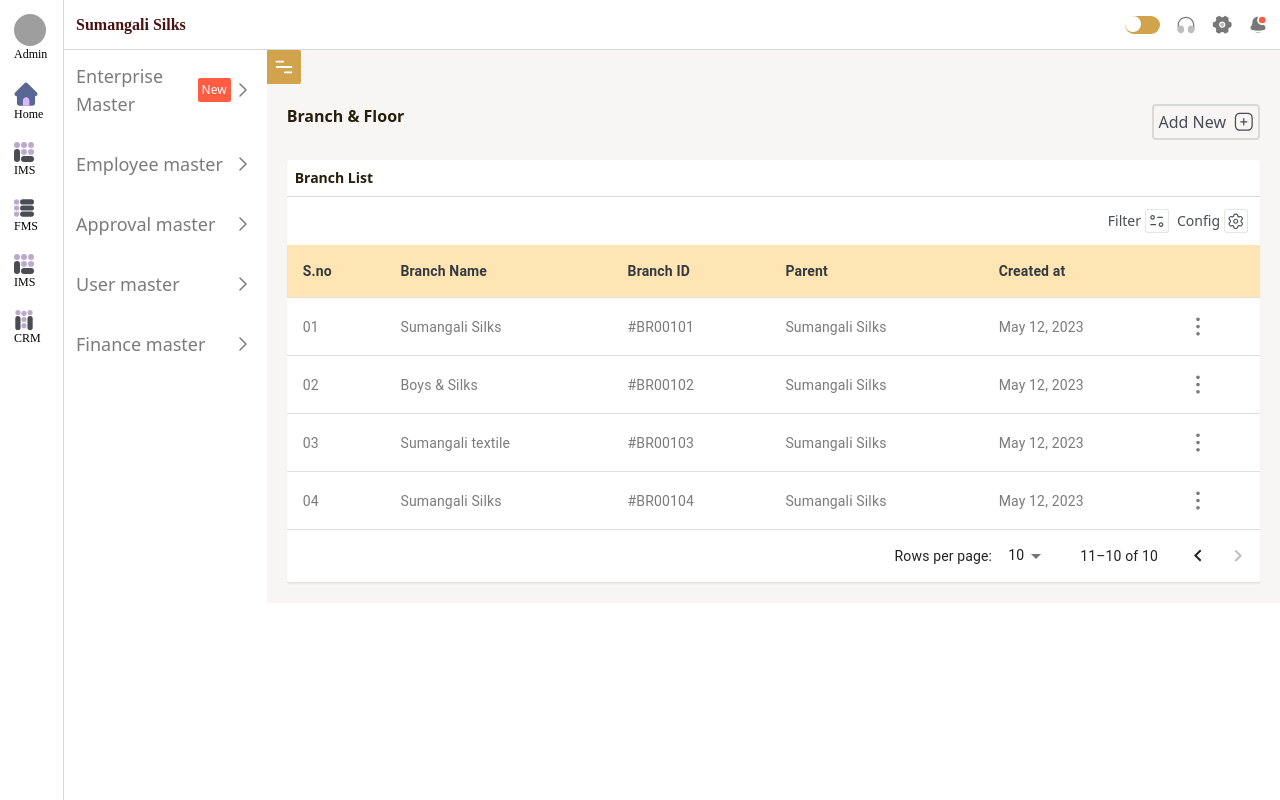
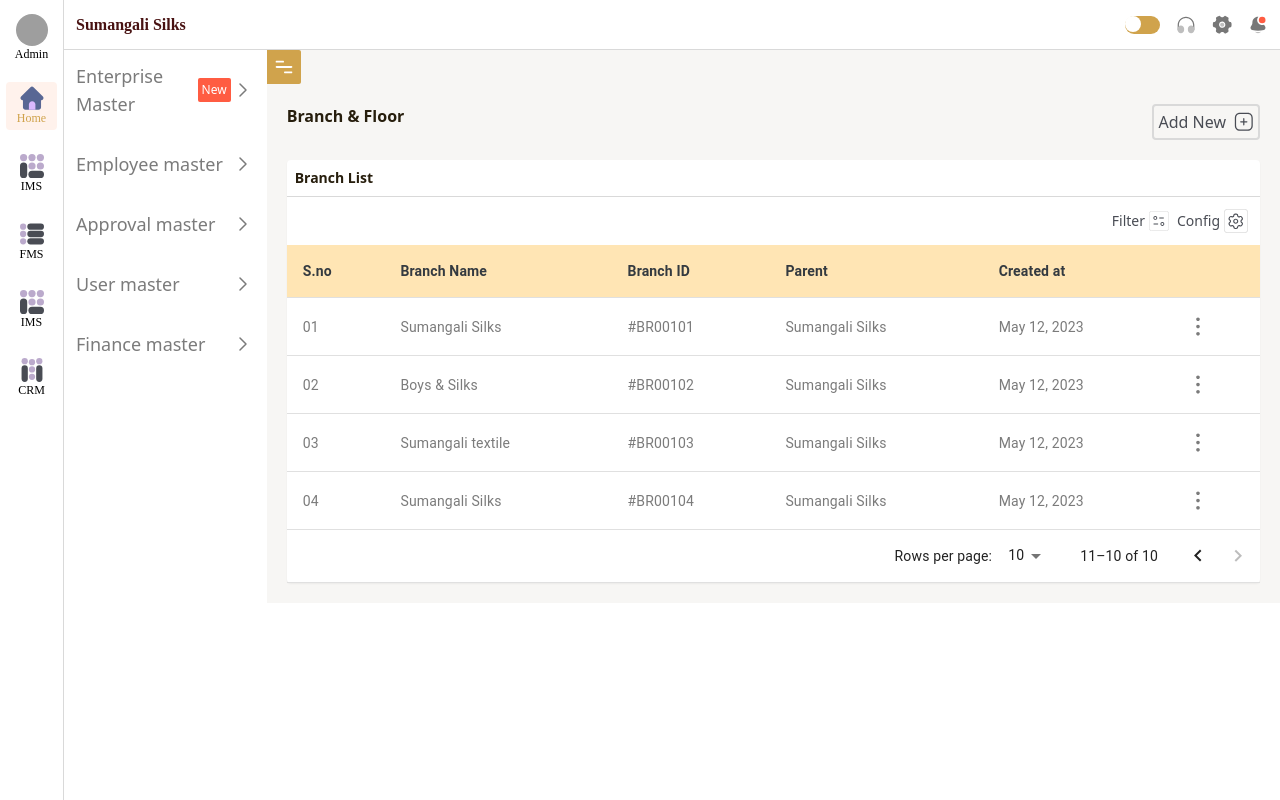
Before and after one commit to Raselraj-K/sumangali-silks-ui, a React (Create React App) app: page / in a window 1280 px wide. Built offline with nearby package versions, Linux system fonts and the light colour scheme; grey boxes are pictures that could not be loaded.

Commit message:
hover effedct added

```diff
--- a/src/Components/HomePageMenu.js
+++ b/src/Components/HomePageMenu.js
@@ -42,13 +42,11 @@
               key={i}
               className="p-2 flex justify-between cursor-pointer text-theme-text-color text-lg font-medium items-center"
             >
-              {link.name}
-              {link.name === "Enterprise Master" ? (
+              <span className="hover:text-clr-hover">{link.name}</span>
+              {link.name === "Enterprise Master" && (
                 <span className="bg-new-tag text-xs p-1 rounded-sm text-white-color">
                   New
                 </span>
-              ) : (
-                ""
               )}
               <img src={RightArrow} alt="" />
             </Link>
--- a/src/Components/StaticSideBar.js
+++ b/src/Components/StaticSideBar.js
@@ -3,11 +3,40 @@
 import CRM from "../Assets/Icons/CRM.svg";
 import FMS from "../Assets/Icons/FMS.svg";
 import IMS from "../Assets/Icons/IMS.svg";
+import { NavLink } from "react-router-dom";
 
 function StaticSideBar() {
+  const sideBar = [
+    {
+      label: "Home",
+      icon: HomeIcon,
+      to: "/",
+    },
+    {
+      label: "IMS",
+      icon: IMS,
+      to: "IMS",
+    },
+    {
+      label: "FMS",
+      icon: FMS,
+      to: "FMS",
+    },
+    {
+      label: "IMS",
+      icon: IMS,
+      to: "IMS",
+    },
+    {
+      label: "CRM",
+      icon: CRM,
+      to: "CRM",
+    },
+  ];
+
   return (
-    <div className=" w-10 min-h-screen pt-3.5 p-3.5 border-r-[1px] border-border-color flex flex-col gap-5 justify-start">
-      <div className="si-profile flex flex-col justify-center cursor-pointer">
+    <div className=" w-10 min-h-screen pt-3.5 pl-1.5 pr-1.5 border-r-[1px] border-border-color flex flex-col gap-5 justify-start">
+      <div className=" flex flex-col justify-center cursor-pointer items-center">
         <img
           className="h-8 w-8 rounded-full"
           src="https://lh3.googleusercontent.com/ogw/AOLn63G_za-DTqZRehnaViBROuGguI69GAY7Q1ebdLULJw=s64-c-mo"
@@ -15,26 +44,49 @@
         />
         <span className="text-xs font-medium font-karla">Admin</span>
       </div>
-      <div className="si-home flex flex-col justify-center cursor-pointer ">
+      {sideBar.map((list) => {
+        return (
+          <NavLink
+            to={list.label === "Admin" ? "admin" : list.to}
+            style={({ isActive }) => ({
+              color: isActive && "#D0A34C",
+              background: isActive && "#FFF2EC",
+            })}
+            className="transition duration-400 hover:scale-110 p-1 flex flex-col rounded justify-center cursor-pointer items-center"
+          >
+            <img className={`h-6 w-6 `} src={list.icon} alt="" />
+            <span className="text-xs font-medium font-karla">{list.label}</span>
+          </NavLink>
+        );
+      })}
+      {/* <div className="si-profile flex flex-col justify-center cursor-pointer items-center">
+        <img
+          className="h-8 w-8 rounded-full"
+          src="https://lh3.googleusercontent.com/ogw/AOLn63G_za-DTqZRehnaViBROuGguI69GAY7Q1ebdLULJw=s64-c-mo"
+          alt=""
+        />
+        <span className="text-xs font-medium font-karla">Admin</span>
+      </div>
+      <div className="si-home flex flex-col justify-center cursor-pointer items-center ">
         <img className="h-6 w-6" src={HomeIcon} alt="" />
         <span className="text-xs font-medium font-karla">Home</span>
       </div>
-      <div className="si-home flex flex-col justify-center cursor-pointer ">
+      <div className="si-home flex flex-col justify-center cursor-pointer items-center ">
         <img className="h-5 w-5" src={IMS} alt="" />
         <span className="text-xs font-medium font-karla">IMS</span>
       </div>
-      <div className="si-home flex flex-col justify-center  ">
+      <div className="si-home flex flex-col justify-center cursor-pointer items-center ">
         <img className="h-5 w-5" src={FMS} alt="" />
         <span className="text-xs font-medium font-karla">FMS</span>
       </div>
-      <div className="si-home flex flex-col justify-center cursor-pointer ">
+      <div className="si-home flex flex-col justify-center cursor-pointer items-center ">
         <img className="h-5 w-5" src={IMS} alt="" />
         <span className="text-xs font-medium font-karla">IMS</span>
       </div>
-      <div className="si-home flex flex-col justify-center cursor-pointer ">
+      <div className="si-home flex flex-col justify-center cursor-pointer items-center ">
         <img className="h-5 w-5" src={CRM} alt="" />
         <span className="text-xs font-medium font-karla">CRM</span>
-      </div>
+      </div> */}
     </div>
   );
 }
--- a/tailwind.config.js
+++ b/tailwind.config.js
@@ -19,6 +19,7 @@
       "theme-text-color": "#7B7B7B",
       "branch-floor": "#271E0D",
       "save-clr": "#D0A34C",
+      "clr-hover": "#D0A34C",
     },
     fontFamily: {
       karla: ["karla"],
```
Also changed, not shown: src/Assets/Icons/Filter.svg, src/Assets/Icons/Home.svg.
